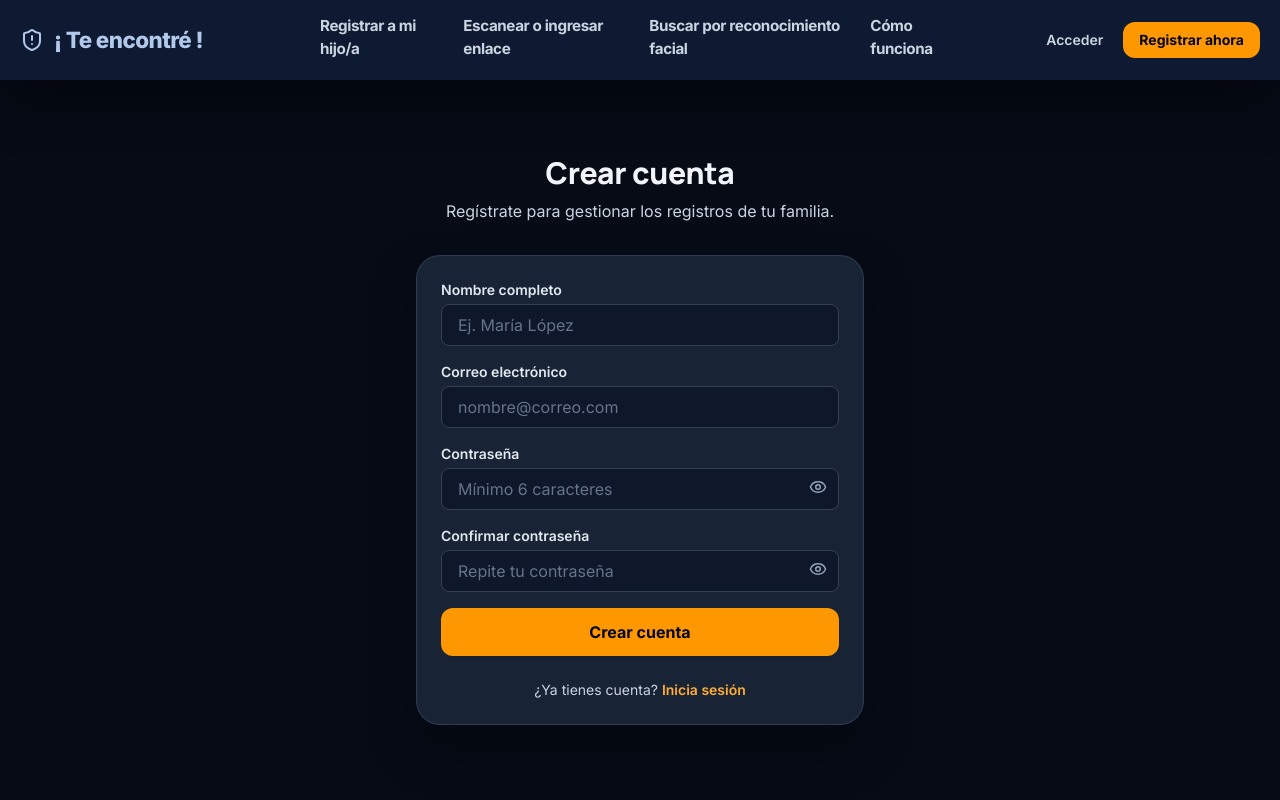
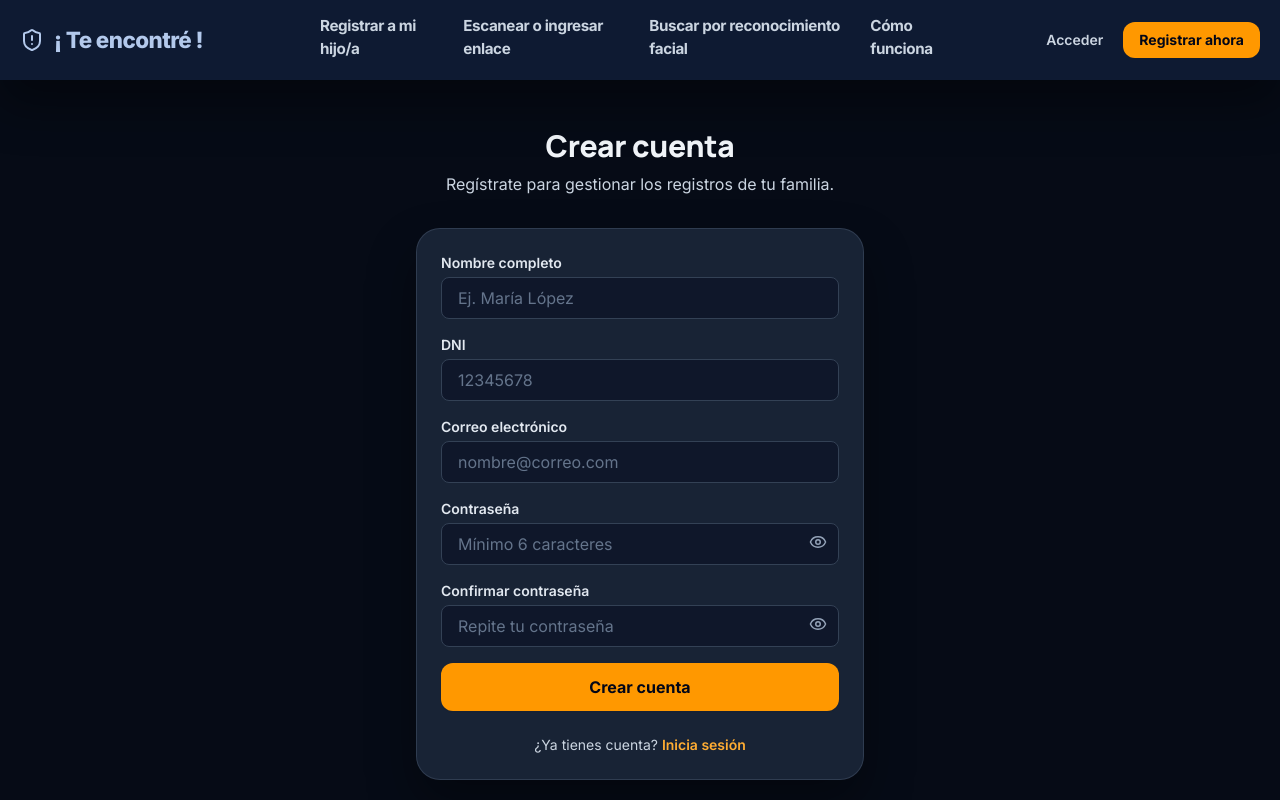
Before and after one commit to U23205221-S/Te-encontre, a React (Vite) app in the folder frontend-react/: page /registro in a window 1280 px wide. Shown: the top 800 px of the page. Built offline with nearby package versions, Linux system fonts and the light colour scheme.

Commit message:
fix: add DNI field to registro form
- Add DNI input field to RegistroPage.jsx
- Validate DNI as 8 digits
- Send dni in register API call

```diff
--- a/frontend-react/src/context/AuthContext.jsx
+++ b/frontend-react/src/context/AuthContext.jsx
@@ -54,14 +54,15 @@ export const AuthProvider = ({ children }) => {
     }
   };
 
-  const register = async ({ fullName, email, password }) => {
+  const register = async ({ fullName, email, password, dni }) => {
     setIsLoading(true);
     try {
       const response = await api.post('/api/auth/register', {
         userName: email,
         passwordHash: password,
         confirmPasswordHash: password,
-        fullName
+        fullName,
+        dni
       });
       const { accessToken, refreshToken } = response.data;
       startSession({ fullName, email }, accessToken, refreshToken);
--- a/frontend-react/src/pages/RegistroPage.jsx
+++ b/frontend-react/src/pages/RegistroPage.jsx
@@ -16,6 +16,7 @@ const RegistroPage = () => {
   const { register: handleRegister, isLoading } = useAuth();
   const [form, setForm] = useState({
     fullName: '',
+    dni: '',
     email: '',
     password: '',
     confirmPassword: '',
@@ -28,8 +29,13 @@ const RegistroPage = () => {
     event.preventDefault();
     setError('');
 
-    if (!form.fullName || !form.email || !form.password || !form.confirmPassword) {
+    if (!form.fullName || !form.dni || !form.email || !form.password || !form.confirmPassword) {
       setError('Completa todos los campos para crear tu cuenta.');
+      return;
+    }
+
+    if (!/^\d{8}$/.test(form.dni)) {
+      setError('El DNI debe tener exactamente 8 dígitos.');
       return;
     }
 
@@ -50,6 +56,7 @@ const RegistroPage = () => {
 
     const result = await handleRegister({
       fullName: form.fullName,
+      dni: form.dni,
       email: form.email,
       password: form.password,
     });
@@ -86,6 +93,23 @@ const RegistroPage = () => {
                 value={form.fullName}
                 onChange={(e) => setForm({ ...form, fullName: e.target.value })}
                 placeholder="Ej. María López"
+                disabled={isLoading}
+              />
+            </div>
+
+            <div>
+              <label htmlFor="dni" className="mb-1 block text-sm font-semibold text-slate-200">
+                DNI
+              </label>
+              <input
+                id="dni"
+                type="text"
+                autoComplete="dni"
+                maxLength={8}
+                className="ui-input"
+                value={form.dni}
+                onChange={(e) => setForm({ ...form, dni: e.target.value.replace(/\D/g, '').slice(0, 8) })}
+                placeholder="12345678"
                 disabled={isLoading}
               />
             </div>
```
